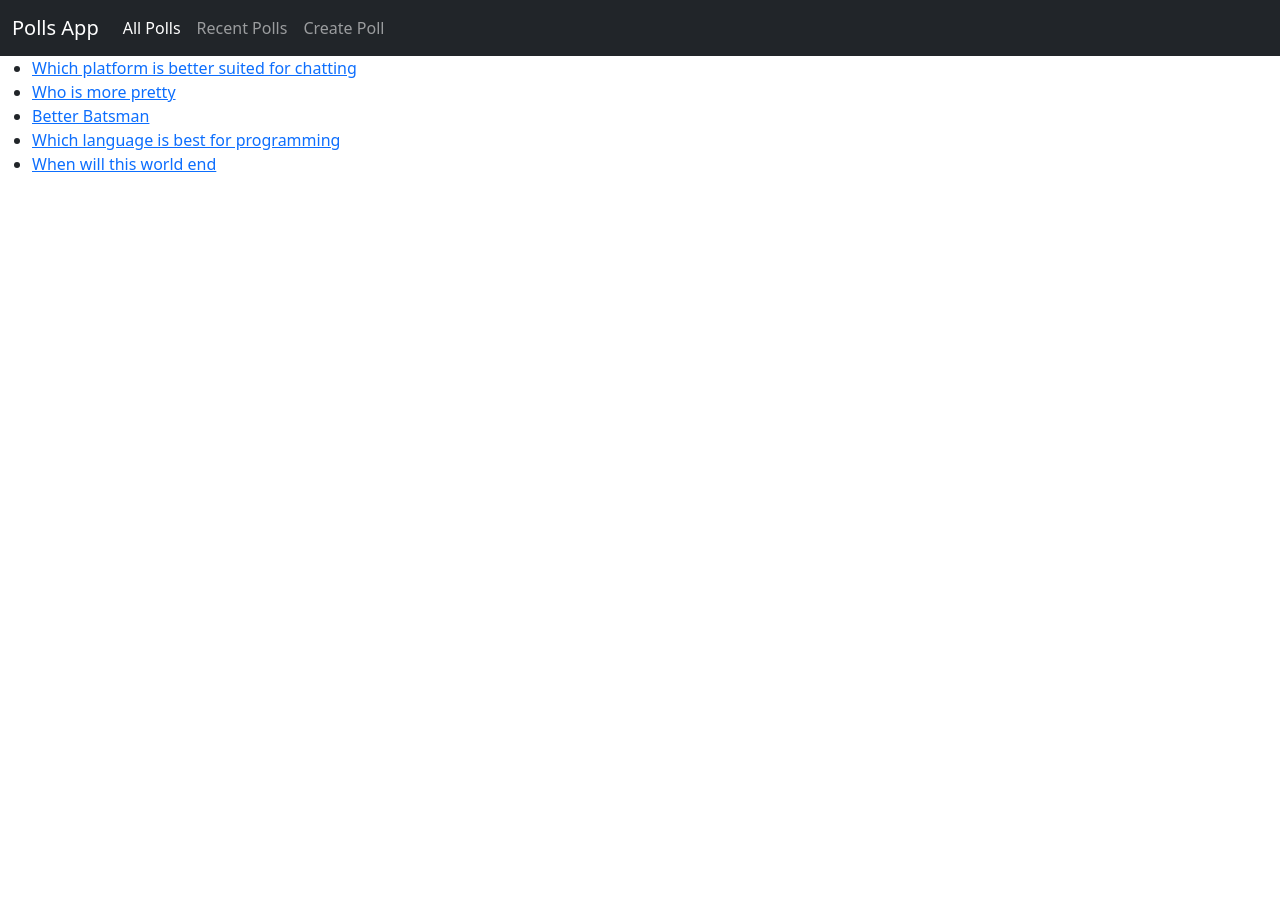
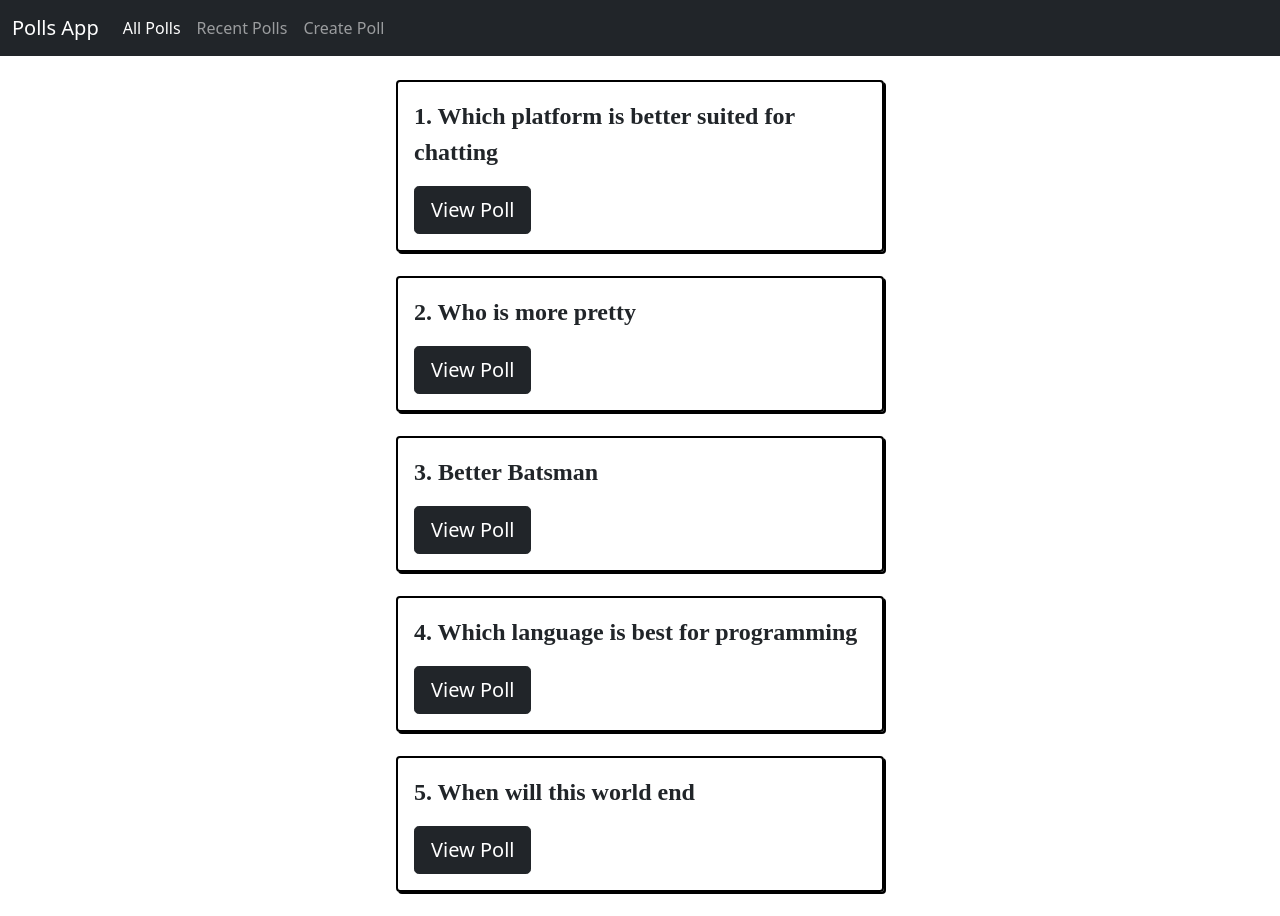
Before and after one commit to Ayush783/Polls-app, a Django app: page /polls/ in a window 1280 px wide. Before the commit the page ends 172 px from the top, so only its background shows below. Run offline with Django 3.2, Linux system fonts and the light colour scheme; data comes from the database, SQL or seed files in the repository.

Commit message:
styled index page

```diff
--- a/polls/templates/polls/index.html
+++ b/polls/templates/polls/index.html
@@ -11,6 +11,23 @@
         integrity="sha384-+0n0xVW2eSR5OomGNYDnhzAbDsOXxcvSN1TPprVMTNDbiYZCxYbOOl7+AMvyTG2x" crossorigin="anonymous">
 
     <title>Polls</title>
+    <style>
+        .questionText {
+            font-family: 'Sen';
+            font-size: 24px;
+            font-weight: 600;
+        }
+        .link{
+            color: white;
+            text-decoration: none;
+        }
+        .question{
+            border: 2px solid black;
+            padding: 1em;
+            border-radius: 4px;
+            box-shadow: 2px 2px black;
+        }
+    </style>
 </head>
 
 <body>
@@ -37,15 +54,19 @@
             </div>
         </div>
     </nav>
-    {%if polls_list%}
-    <ul>
+    <div class="container mt-4" style="width: 32em;">
+        {%if polls_list%}
         {%for question in polls_list%}
-        <li><a href="{% url 'polls:details' question.id %}">{{question.question_text}}</a></li>
+        <div class="container-sm mb-4 question">
+            <p class="questionText">{{forloop.counter}}. {{question.question_text}}</p>
+            <button type="button" class="btn btn-dark btn-lg" style="margin-right: 10px;"><a class="link" href="{%url 'polls:details' question.id%}">View Poll</a></button>
+        </div>
         {%endfor%}
-    </ul>
-    {%else%}
-    <p>No polls available</p>
-    {%endif%}
+        {%else%}
+        <p style="align-self: center;">No polls available</p>
+        {%endif%}
+    </div>
+
     <script src="https://cdn.jsdelivr.net/npm/bootstrap@5.0.1/dist/js/bootstrap.bundle.min.js"
         integrity="sha384-gtEjrD/SeCtmISkJkNUaaKMoLD0//ElJ19smozuHV6z3Iehds+3Ulb9Bn9Plx0x4"
         crossorigin="anonymous"></script>
```
